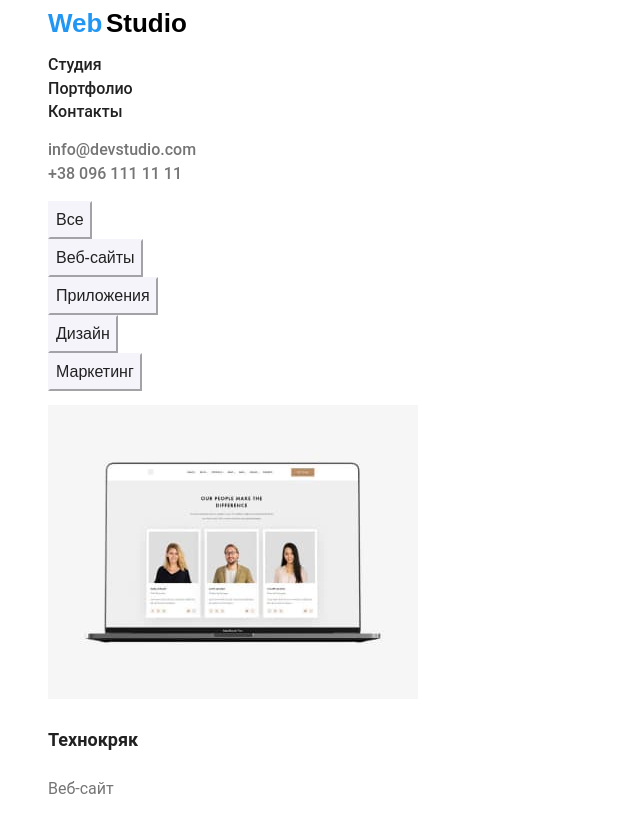
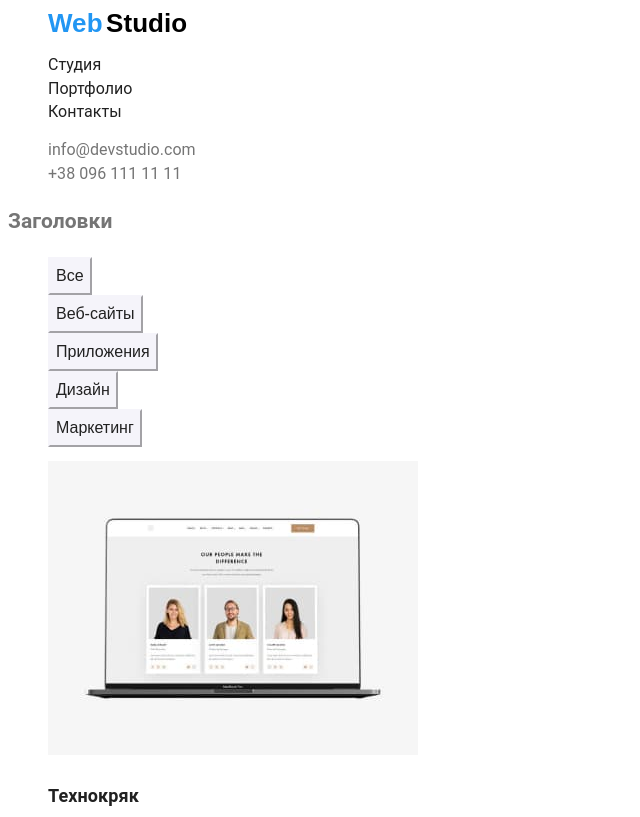
Before and after one commit to Hanna-Bocharova/goit-markup-hw-01, a plain HTML site: page portfolio.html in a window 1280 px wide. Shown: the top 817 px of the page, without its empty margins (0-640 px from the left). Drawn offline with Linux system fonts and the light colour scheme.

Commit message:
work on the mistakes

```diff
--- a/css/common.css
+++ /dev/null
@@ -1,78 +0,0 @@
-:root {
-  --font-family-primary: "Roboto", sans-serif;
-  --font-family-logo: "Raleway", sans-serif;
-  --color-background-primary: #e5e5e5;
-  --color-tertiary: #fff;
-  --color-primary: #757575;
-  --color-secondary: #212121;
-  --color-accent: #2196f3;
-}
-
-.page {
-  font-family: var(--font-family-primary);
-  background-color: var(--color-background-primar);
-  color: var(--color-primary);
-  font-size: 14px;
-  font-weight: 500;
-  font-style: normal;
-  cursor: pointer;
-  line-height: 1.7;
-}
-
-.logo {
-  color: var(--color-accent);
-  margin-left: 40px;
-}
-
-.logo-link {
-  color: black;
-}
-
-.logo,
-.logo-link {
-  font-family: "Raleway", sans-serif;
-  font-weight: bold;
-  font-size: 26px;
-  letter-spacing: 3%;
-  width: 145px;
-  height: 31px;
-  line-height: 1.2;
-}
-
-.site-nav .link {
-  color: var(--color-secondary);
-  font-size: 16px;
-  text-decoration: none;
-  line-height: 1.2;
-}
-
-.site-nav .link:hover,
-.site-nav .link:focus {
-  color: var(--color-accent);
-}
-
-.site-nav .link .current {
-  color: var(--color-accent);
-}
-
-.auth-nav .link {
-  color: var(--color-primary);
-  font-size: 16px;
-  text-decoration: none;
-  line-height: 1.2;
-}
-
-.auth-nav .link:hover {
-  color: var(--color-accent);
-}
-
-.list-item:hover,
-.list-item:focus {
-  color: var(--color-accent);
-}
-
-.list .list-item {
-  text-decoration: none;
-  font-size: 14px;
-  line-height: 1.7;
-}
--- a/css/main.css
+++ b/css/main.css
@@ -1,26 +1,92 @@
-/* цвет основной: 212121*/
-/* цвет вторичній: 757575*/
-/* цвет лого и пр: 2196F3*/
-/* цвет фон команда: F5F4FA*/
-/* цвет фон сайта: E5E5E5*/
-/* цвет фон сайта: бел*/
-/* цвет акцент: 2196F3*/
-/* :root */
+:root {
+  --font-family-primary: "Roboto", sans-serif;
+  --font-family-logo: "Raleway", sans-serif;
+  --color-background-primary: #e5e5e5;
+  --color-tertiary: #fff;
+  --color-primary: #757575;
+  --color-secondary: #212121;
+  --color-accent: #2196f3;
+  --color-background: #2f303a;
+}
 
-/* h2,
-h3 {
-  color: 212121; */
+.page {
+  font-family: var(--font-family-primary);
+  background-color: var(--color-background-primar);
+  color: var(--color-primary);
+  font-size: 14px;
+  line-height: 1.7;
+  letter-spacing: 0.003rem;
+}
 
 .title {
-  background-color: #2f303a;
+  background-color: var(--color-background);
   width: 1600px;
   height: 600px;
+}
+
+.logo {
+  color: var(--color-accent);
+  margin-left: 40px;
+}
+
+.logo-link {
+  color: black;
+}
+
+.logo,
+.logo-link {
+  font-family: var(--font-family-logo);
+  font-weight: bold;
+  font-size: 26px;
+  line-height: 1.2;
+}
+
+.site-nav .link {
+  color: var(--color-secondary);
+  font-size: 16px;
+  text-decoration: none;
+  line-height: 1.2;
+  letter-spacing: 0.002rem;
+}
+
+.site-nav .link:hover,
+.site-nav .link:focus {
+  color: var(--color-accent);
+}
+
+.site-nav .link .current {
+  color: var(--color-accent);
+}
+
+.auth-nav .link {
+  color: var(--color-primary);
+  font-size: 16px;
+  text-decoration: none;
+  line-height: 1.2;
+  letter-spacing: 0.002rem;
+}
+
+.auth-nav .link:hover {
+  color: var(--color-accent);
+}
+
+.list-item:hover,
+.list-item:focus {
+  color: var(--color-accent);
+}
+
+.list .list-item {
+  text-decoration: none;
+  font-size: 14px;
+  line-height: 1.7;
 }
 
 .section-title {
   color: var(--color-secondary);
   font-family: Roboto;
   font-weight: 700;
+  font-size: 14px;
+  text-transform: uppercase;
 }
 
 .section-caption {
@@ -55,7 +121,9 @@ h3 {
   color: var(--color-tertiary);
   padding-top: 200px;
   padding-bottom: 0;
+  letter-spacing: 0.006rem;
 }
+
 .button-type {
   width: 200px;
   height: 50px;
@@ -63,6 +131,7 @@ h3 {
   margin-left: 700px;
   margin-bottom: 0;
   color: var(--color-tertiary);
+  letter-spacing: 0.006rem;
 }
 
 .section-text {
@@ -76,7 +145,7 @@ roboto reguliar
 roboto bold
 roboto black */
 .footer-title {
-  background-color: #2f303a;
+  background-color: var(--color-background);
   width: 1600px;
   height: 250px;
 }
@@ -103,11 +172,18 @@ roboto black */
   line-height: 1.9;
 }
 
+.button:hover,
+.button:focus {
+  color: var(--color-tertiary);
+  background-color: var(--color-accent);
+}
+
 .title-item {
   font-weight: 700;
   font-size: 18px;
   color: var(--color-secondary);
   line-height: 2;
+  letter-spacing: 0.006rem;
 }
 
 .title-items {
--- /dev/null
+++ b/css/style.css
@@ -0,0 +1,74 @@
+/* цвет основной: 212121*/
+/* цвет вторичній: 757575*/
+/* цвет лого и пр: 2196F3*/
+/* цвет фон команда: F5F4FA*/
+/* цвет фон сайта: E5E5E5*/
+/* цвет фон сайта: бел*/
+/* цвет акцент: 2196F3*/
+/* :root */
+.page {
+  font-family: "Roboto", sans-serif;
+  background-color: #e5e5e5;
+  color: #757575;
+}
+/* h2,
+h3 {
+  color: 212121; */
+
+.logo {
+  color: #2196f3;
+}
+
+.logo-type {
+  color: black;
+}
+
+.list {
+  list-style: none;
+}
+
+.site-nav .link {
+  color: #212121;
+}
+
+.site-nav .link:hover,
+.site-nav .link:focus {
+  color: #2196f3;
+}
+
+.auth-nav .link {
+  color: #757575;
+}
+
+.auth-nav .link:hover {
+  color: #2196f3;
+}
+
+.title {
+  background-color: #2f303a;
+  width: 1600px;
+  height: 600px;
+}
+
+.section-title {
+  color: #212121;
+}
+
+.title-type {
+  font-family: "Montserrat", sans-serif;
+  font-style: normal;
+  font-weight: 900;
+  font-size: 44px;
+  line-height: 60px;
+  text-align: center;
+  letter-spacing: 0.06em;
+  text-transform: uppercase;
+  color: #ffffff;
+  padding-top: 200px;
+  padding-bottom: 30px;
+}
+.button-type {
+  width: 200px;
+  height: 50px;
+  background-color: #2196f3;
+}
--- a/portfolio.html
+++ b/portfolio.html
@@ -5,11 +5,10 @@
         <meta http-equiv="X-UA-Compatible" content="IE=edge">
         <meta name="viewport" content="width=device-width, initial-scale=1.0">
         <title>Document</title>
-        <link rel="stylesheet" href="./css/common.css">
-        <link rel="stylesheet" href="./css/main.css">
         <link rel="preconnect" href="https://fonts.googleapis.com">
         <link rel="preconnect" href="https://fonts.gstatic.com" crossorigin>
         <link href="https://fonts.googleapis.com/css2?family=Montserrat:wght@400;700&display=swap" rel="stylesheet">
+        <link rel="stylesheet" href="./css/main.css">
     </head>
     <body class="page">
         <header>
@@ -22,7 +21,7 @@
                         <a class="link" href="">Студия</a>
                     </li>
                     <li>
-                        <a class="link" href="./portfolio.html">Портфолио</a>
+                        <a class="link current" href="./portfolio.html">Портфолио</a>
                     </li>
                     <li>
                         <a class="link" href="">Контакты</a>
@@ -39,6 +38,8 @@
             </ul>
         </header>
         <main>
+            <section>
+                <h1>Заголовки</h1>
                 <ul class="list">
                     <li><button class="button" type="button">Все</button></li>
                     <li><button class="button" type="button">Веб-сайты</button></li>
@@ -73,7 +74,7 @@
                         <p class="title-items">Приложение</p>
                     </li>
                     <li>
-                    <img src="./portfolio/веб-сайт1.jpg" alt="Веб-сайт" wight="370" hight="405" >
+                        <img src="./portfolio/веб-сайт1.jpg" alt="Веб-сайт" wight="370" hight="405">
                         <h2 class="title-item">Inspiration has no Borders</h2>
                         <p class="title-items">Веб-сайт</p>
                     </li>
@@ -93,6 +94,8 @@
                         <p class="title-items">Приложение</p>
                     </li>
                 </ul>
+            </section>
+
         </main>
         <footer class="footer-title">
             <a class="list-items" href=""><span class="logo">Web</span>
```
Also changed, not shown: index.html (+1 -2 lines), portfolioimg/веб-сайт.jpg (added), portfolioimg/веб-сайт1.jpg (added), portfolioimg/дизайн.jpg (added), portfolioimg/издание.jpg (added), portfolioimg/маркетинг.jpg (added), portfolioimg/маркетинг1.jpg (added), portfolioimg/приложение.jpg (added), portfolioimg/приложение1.jpg (added), portfolioimg/приложение2.jpg (added). Lines whose indentation alone changed are shown as unchanged.
